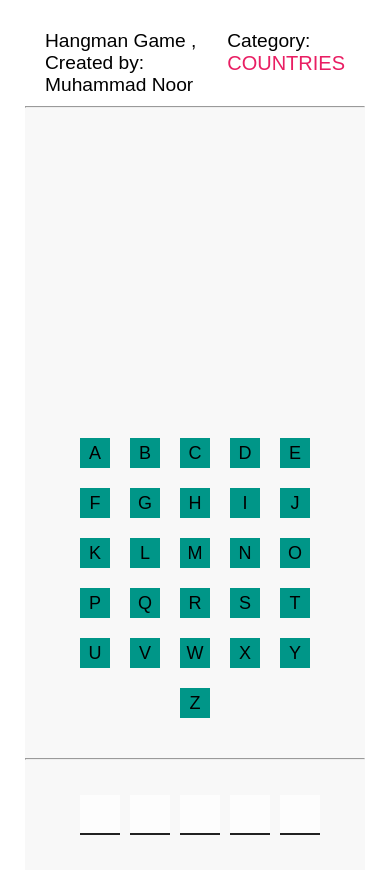
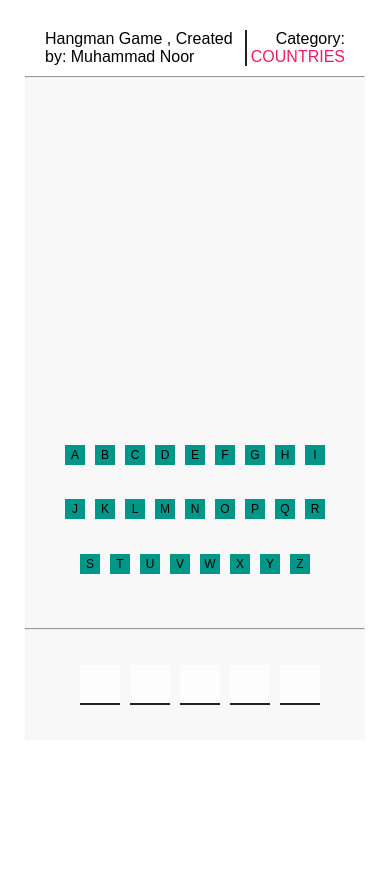
Before and after one commit to MuhammadN0/hangman-game, a plain HTML site: page index.html in a window 390 px wide. After the commit the page ends 844 px from the top, so only its background shows below. Drawn offline with Linux system fonts and the light colour scheme.

Commit message:
more mobile friendly

```diff
--- a/main.css
+++ b/main.css
@@ -17,24 +17,7 @@ body{
   font-size: larger;
   padding: 10px 20px;
 }
-@media (max-width : 768px){
-  .container{
-    width: 340px;
-    overflow: hidden;
-  }
-  .row{
-    flex-direction: column;
-    height: 650px;
-  }
-  .row .letters span{
-    width: 30px;
-    height: 30px;
-    font-size: 18px;
-  }
-  .letters-guess{
-    padding: 0;
-  }
-}
+
 .row{
   display: flex;
   background-color: #f8f8f8;
@@ -256,3 +239,46 @@ body{
   display: block;
 }
 /* End Draw Mechanism */
+
+/* Responsive */
+@media (max-width : 768px){
+  .container{
+    width: 340px;
+    overflow: hidden;
+  }
+  .row{
+    flex-direction: column;
+    height: 550px;
+  }
+  .row .letters{
+    gap: 10px;
+    flex: 0.5;
+  }
+  .row .letters span{
+    width: 20px;
+    height: 20px;
+    font-size: 12px;
+    margin: 0;
+  }
+  .letters-guess{
+    padding: 0;
+  }
+  .hangman-draw{
+    margin-bottom: 30px;
+  }
+  .game-info .game-name{
+    font-size: 16px;
+    border-right: solid 2px #222;
+    padding: 0;
+  }
+  .game-info .category{
+    font-size: 16px;
+    padding: 0;
+    text-align: right;
+  }
+  .game-info .category span{
+    font-size: 16px;
+    padding: 0;
+  }
+}
+/* Responsive */
```
